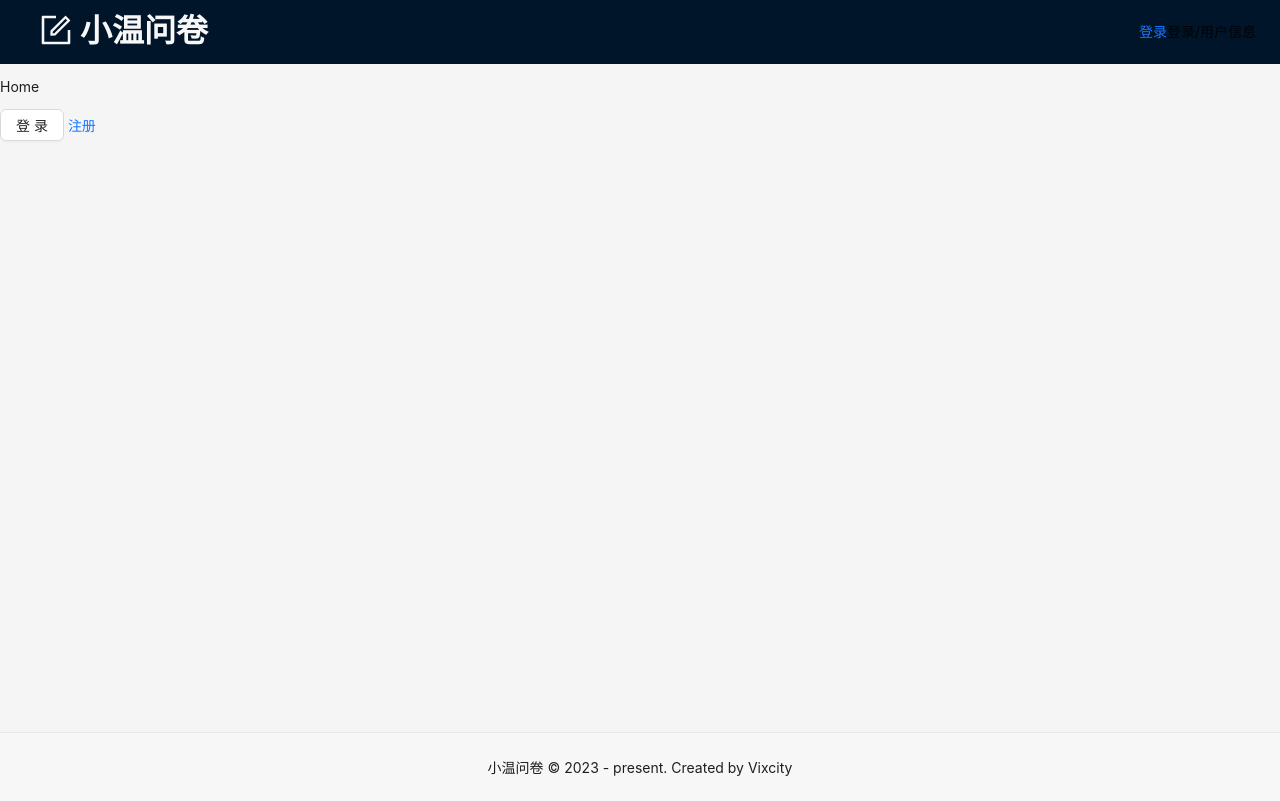
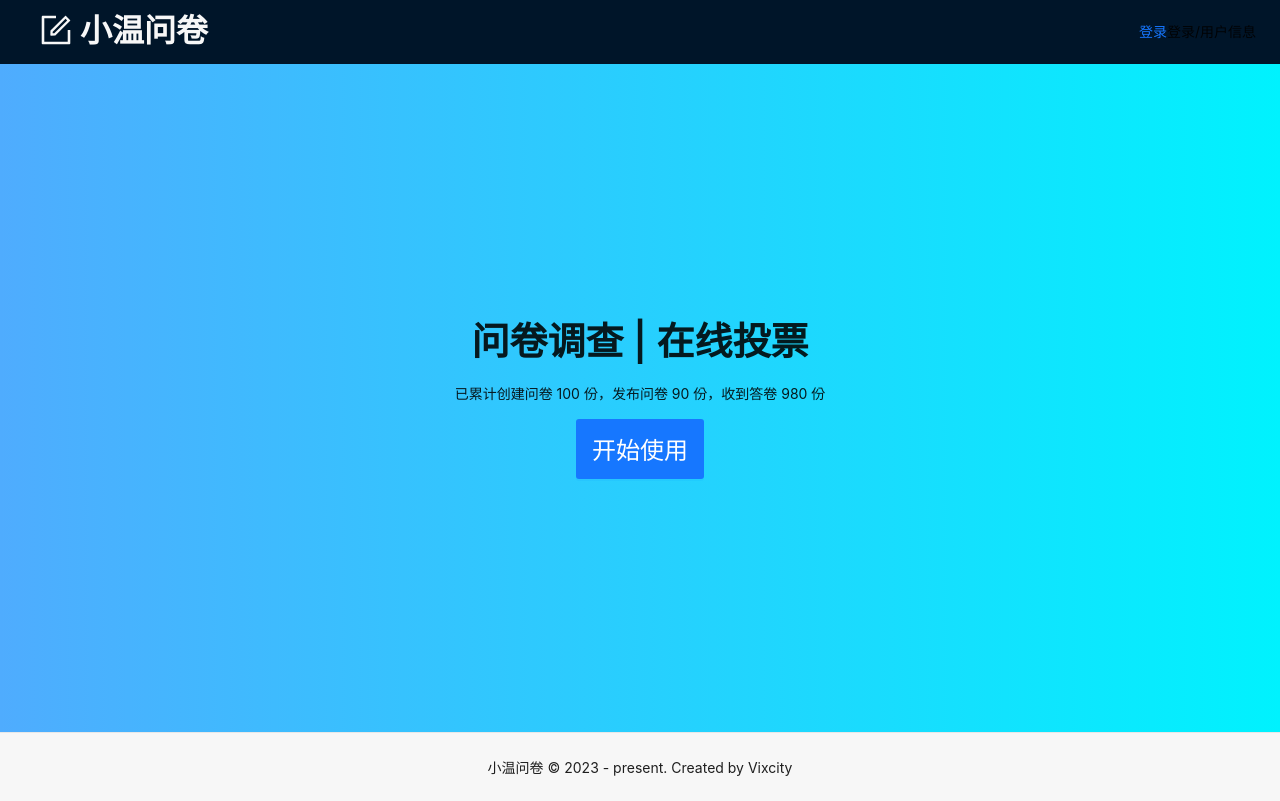
Before and after one commit to Vixcity/react-mock-QuestionnaireStar-project, a React (Create React App) app: page / in a window 1280 px wide. Built offline with nearby package versions, Linux system fonts and the light colour scheme.

Commit message:
使用AntD开发首页

```diff
--- a/src/components/Logo.module.scss
+++ b/src/components/Logo.module.scss
@@ -6,6 +6,5 @@
   h1 {
     font-size: 32px;
     color: #f7f7f7;
-    margin: 0;
   }
 }
--- a/src/index.css
+++ b/src/index.css
@@ -7,6 +7,11 @@
   -moz-osx-font-smoothing: grayscale;
 }
 
+h1,h2,h3,h4,h5,h6{
+  margin: 0;
+  padding: 0;
+}
+
 code {
   font-family: source-code-pro, Menlo, Monaco, Consolas, 'Courier New',
     monospace;
--- /dev/null
+++ b/src/pages/Home.module.scss
@@ -0,0 +1,17 @@
+.container {
+  display: flex;
+  min-height: calc(100vh - 64px - 68px);
+  flex-direction: column;
+  justify-content: center;
+  align-items: center;
+  background-image: linear-gradient(to right, #4facfe 0%, #00f2fe 100%);
+
+  .info {
+    text-align: center;
+    button {
+      height: 60px;
+      font-size: 24px;
+      border-radius: 3px;
+    }
+  }
+}
--- a/src/pages/Home.tsx
+++ b/src/pages/Home.tsx
@@ -1,25 +1,35 @@
 import React, { FC } from "react";
 import { useNavigate, Link } from "react-router-dom";
-import { LOGIN_PATHNAME } from "../router/index";
-import { Button } from "antd";
+import { Button, Typography } from "antd";
+import { MANAGE_INDEX_PATHNAME } from "../router/index";
+import styles from "./Home.module.scss";
+
+const { Title, Paragraph } = Typography;
 
 const Home: FC = () => {
   // 第三方Hook
   const nav = useNavigate();
-  function clickHandler() {
-    // nav(LOGIN_PATHNAME);
-    nav({
-      pathname: LOGIN_PATHNAME,
-      search: "b=21",
-    });
-  }
+  //   function clickHandler() {
+  //     // nav(LOGIN_PATHNAME);
+  //     nav({
+  //       pathname: LOGIN_PATHNAME,
+  //       search: "b=21",
+  //     });
+  //   }
 
   return (
-    <div>
-      <p>Home</p>
-      <Button onClick={clickHandler}>登录</Button>
-      &nbsp;
-      <Link to="/register?a=10">注册</Link>
+    <div className={styles.container}>
+      <div className={styles.info}>
+        <Title>问卷调查 | 在线投票</Title>
+        <Paragraph>
+          已累计创建问卷 100 份，发布问卷 90 份，收到答卷 980 份
+        </Paragraph>
+        <div>
+          <Button type="primary" onClick={() => nav(MANAGE_INDEX_PATHNAME)}>
+            开始使用
+          </Button>
+        </div>
+      </div>
     </div>
   );
 };
```
